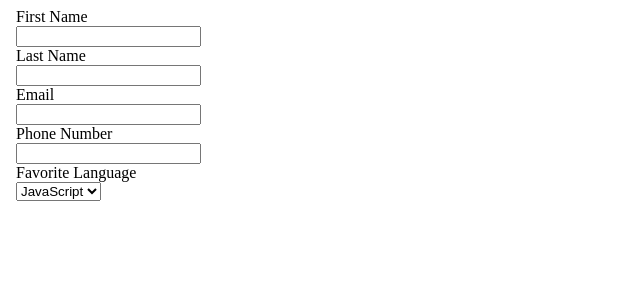
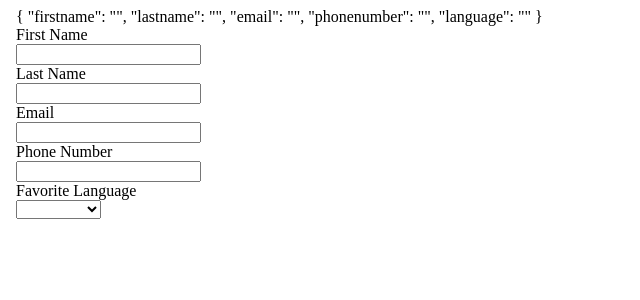
Before and after one commit to Fib88/angular-form, an Angular app: page / in a window 1280 px wide. Shown: the top 300 px of the page, without its empty margins (0-640 px from the left). Built offline with nearby package versions, Linux system fonts and the light colour scheme.

Commit message:
managed to add form to my page and collect data in json

```diff
--- a/src/app/app.component.html
+++ b/src/app/app.component.html
@@ -1,3 +1,4 @@
+
 <!doctype html>
 <html lang="en">
 <head>
@@ -6,25 +7,27 @@
         content="width=device-width, user-scalable=no, initial-scale=1.0, maximum-scale=1.0, minimum-scale=1.0">
   <meta http-equiv="X-UA-Compatible" content="ie=edge">
   <title>Angular Form</title>
+
 </head>
 <body>
-<form>
+{{ formName.value | json }}
+<form #formName="ngForm">
 
-  <label for="firstname">First Name</label><br>
-  <input type="text" id="firstname"><br>
+  <label>First Name</label><br>
+  <input #inputName="ngModel" type="text"  name="firstname" ngModel><br>
 
-  <label for="lastname">Last Name</label><br>
-  <input type="text" id="lastname"><br>
+  <label>Last Name</label><br>
+  <input #inputName="ngModel" type="text" name="lastname" ngModel><br>
 
-  <label for="email">Email</label><br>
-  <input type="text" id="email"><br>
+  <label>Email</label><br>
+  <input #inputName="ngModel" type="text" name="email" ngModel><br>
 
-  <label for="phonenumber">Phone Number</label><br>
-  <input type="text" id="phonenumber"><br>
+  <label>Phone Number</label><br>
+  <input #inputName="ngModel" type="text" name="phonenumber" ngModel><br>
 
-  <label for="language">Favorite Language</label><br>
-    <select>
-      <option id="language" *ngFor="let language of languages">{{ language }}</option>
+  <label>Favorite Language</label><br>
+    <select #inputName="ngModel" name="language" ngModel>
+      <option *ngFor="let language of languages">{{ language }}</option>
     </select>
 
 
--- a/src/app/app.module.ts
+++ b/src/app/app.module.ts
@@ -1,5 +1,6 @@
 import { BrowserModule } from '@angular/platform-browser';
 import { NgModule } from '@angular/core';
+import { FormsModule, ReactiveFormsModule } from '@angular/forms';
 
 import { AppComponent } from './app.component';
 
@@ -8,7 +9,7 @@ import { AppComponent } from './app.component';
     AppComponent
   ],
   imports: [
-    BrowserModule
+    BrowserModule, FormsModule , ReactiveFormsModule
   ],
   providers: [],
   bootstrap: [AppComponent]
```
